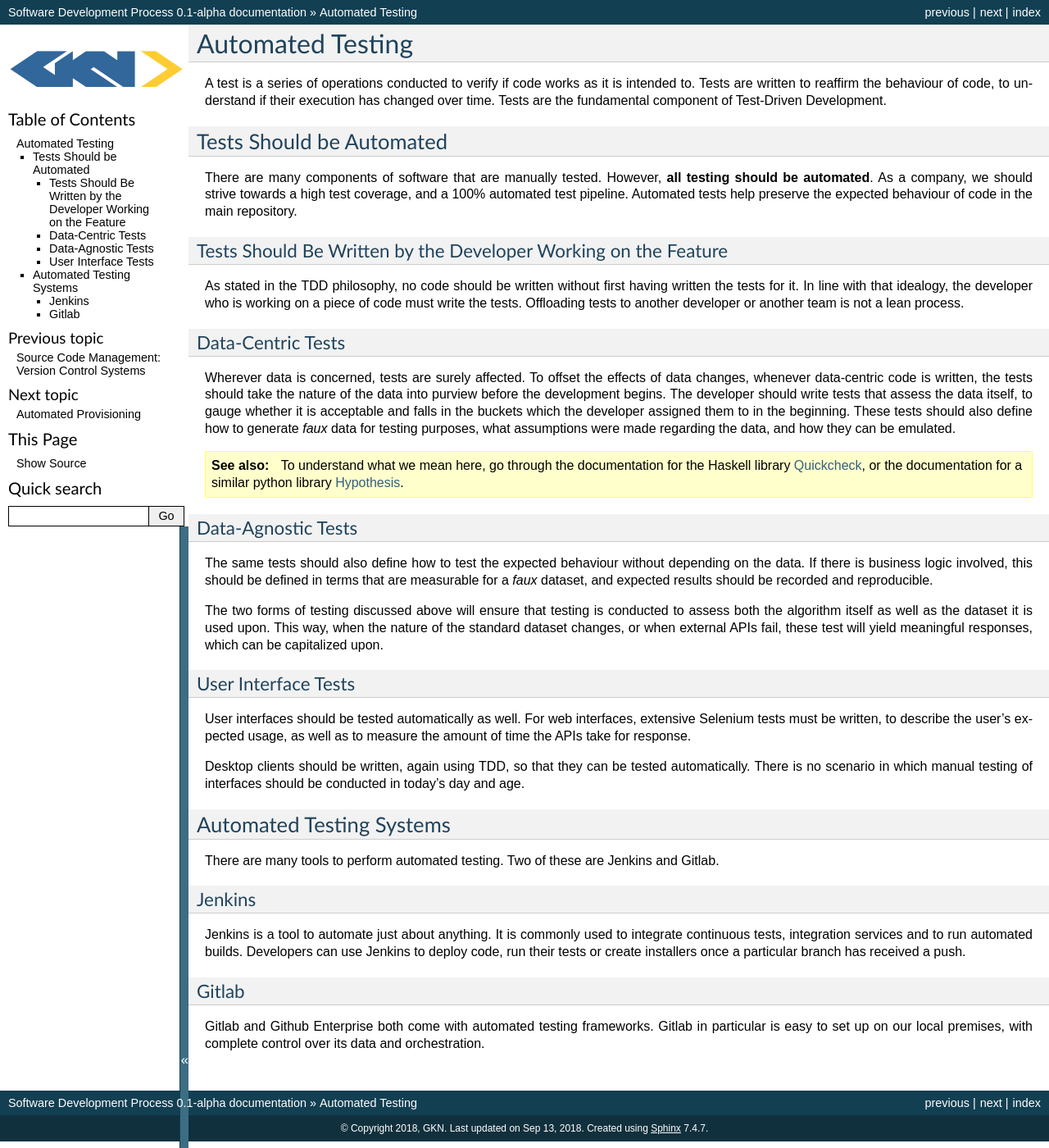
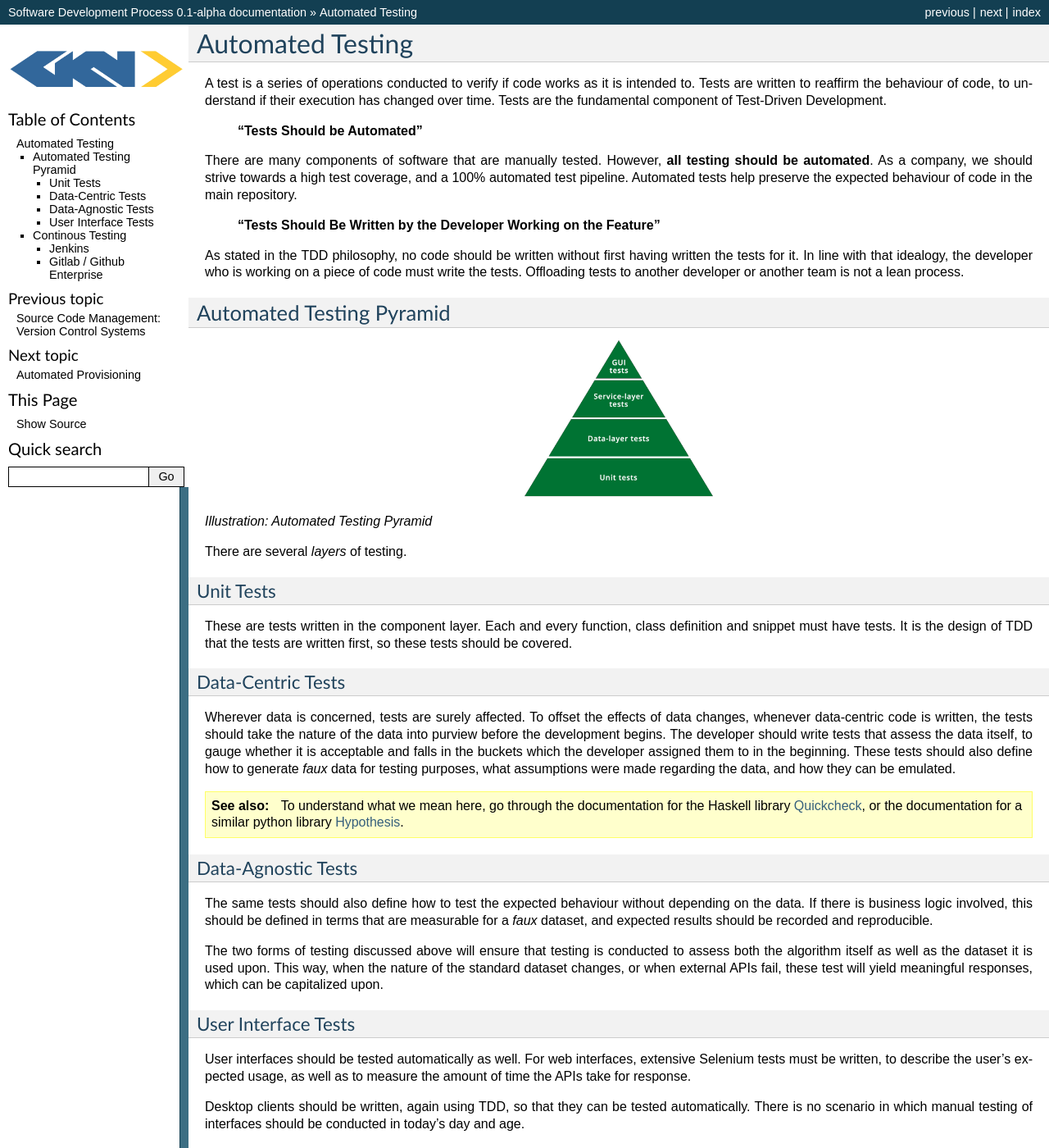
Before and after one commit to archimedes-spdm/development-process, a Sphinx documentation site: the page built from source/automated_testing.rst, in a window 1280 px wide and 1400 px high. Shown: the whole window at 82% size. Built offline with Sphinx 7.4.7, drawn with Linux system fonts in a browser that asks for light colours; formulas are drawn with MathJax 3; some of the changed text lies outside the part shown.

Commit message:
Added details about CI/CD and some images related to automated testing and CICD

```diff
--- a/source/automated_testing.rst
+++ b/source/automated_testing.rst
@@ -5,19 +5,41 @@
 A test is a series of operations conducted to verify if code works as it is intended to. Tests are written to reaffirm the behaviour of code, to understand if
 their execution has changed over time. Tests are the fundamental component of Test-Driven Development.
 
-----------------------------
-Tests Should be Automated
-----------------------------
+
+..
+
+    **"Tests Should be Automated"**
 
 There are many components of software that are manually tested. However, **all testing should be automated**. As a company, we should strive towards a high test
 coverage, and a 100% automated test pipeline. Automated tests help preserve the expected behaviour of code in the main repository.
 
-******************************************************************
-Tests Should Be Written by the Developer Working on the Feature
-******************************************************************
+..
+
+    **"Tests Should Be Written by the Developer Working on the Feature"**
+
 
 As stated in the TDD philosophy, no code should be written without first having written the tests for it. In line with that idealogy, the developer who is working
 on a piece of code must write the tests. Offloading tests to another developer or another team is not a lean process.
+
+----------------------------
+Automated Testing Pyramid
+----------------------------
+
+.. image:: /_static/testing/testmicroservices.png
+    :height: 200
+    :align: center
+
+*Illustration: Automated Testing Pyramid*
+
+There are several *layers* of testing.
+
+*************
+Unit Tests
+*************
+
+These are tests written in the component layer. Each and every function, class definition and snippet must have tests. It is the design of TDD
+that the tests are written first, so these tests should be covered.
+
 
 ********************
 Data-Centric Tests
@@ -51,11 +73,11 @@
 Desktop clients should be written, again using TDD, so that they can be tested automatically. There is no scenario in which manual testing of interfaces should be
 conducted in today's day and age.
 
----------------------------
-Automated Testing Systems
----------------------------
+------------------
+Continous Testing
+------------------
 
-There are many tools to perform automated testing. Two of these are Jenkins and Gitlab.
+There are many tools to perform *continuous*, automated testing. Two of these platforms are Jenkins and Gitlab.
 
 *********
 Jenkins
@@ -63,9 +85,9 @@
 
 Jenkins is a tool to automate just about anything. It is commonly used to integrate continuous tests, integration services and to run automated builds. Developers can use Jenkins to deploy code, run their tests or create installers once a particular branch has received a push.
 
-********
-Gitlab
-********
+*****************************
+Gitlab / Github Enterprise
+*****************************
 
 Gitlab and Github Enterprise both come with automated testing frameworks. Gitlab in particular is easy to set up on our local premises,
 with complete control over its data and orchestration.
--- a/source/index.rst
+++ b/source/index.rst
@@ -15,8 +15,8 @@
     version_control
     automated_testing
     automated_provisioning
-    continuous_integration
-    continuous_deployment
+    ci_cd
+
     rapid_prototyping
     shipping_code
     open_source
```
Also changed, not shown: source/ci_cd.rst (added, +50 -0 lines), source/continuous_deployment.rst (deleted, +0 -17 lines), source/continuous_integration.rst (deleted, +0 -13 lines), source/_static/testing/ci_cd.png (added), source/_static/testing/testmicroservices.png (added).
